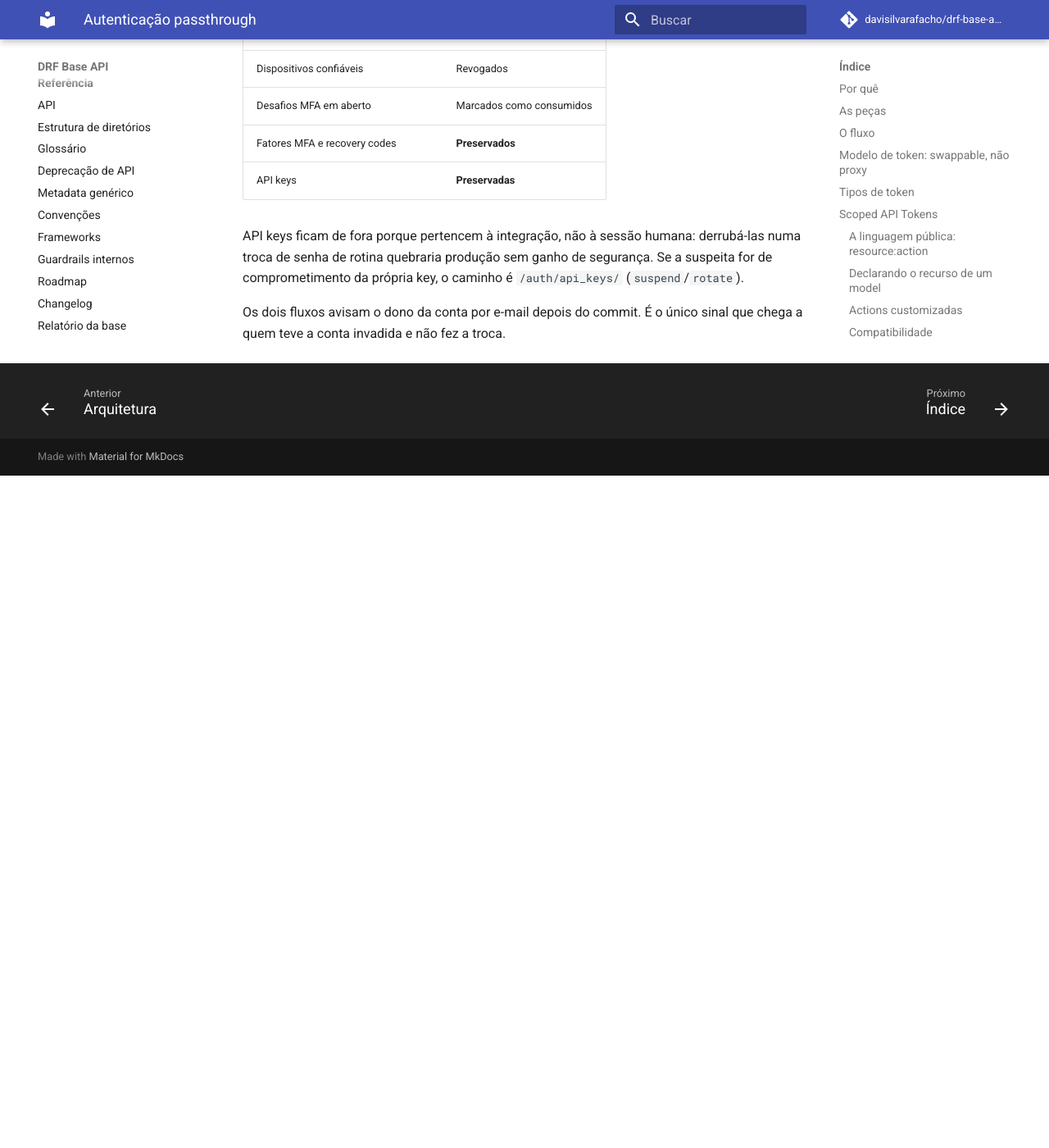
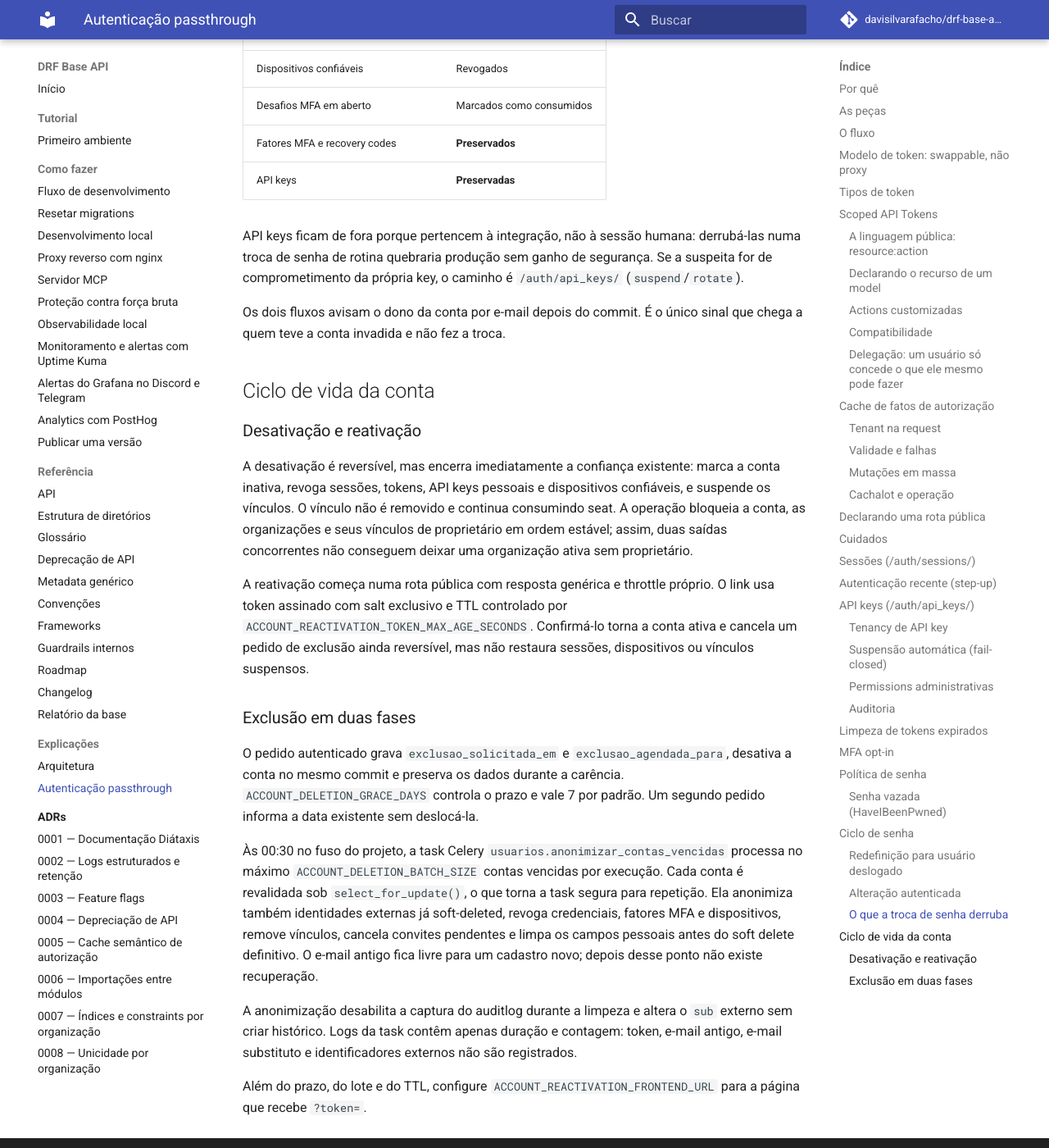
Before and after one commit to davisilvarafacho/django-api-startup-template, an MkDocs documentation site: the page built from docs/explanation/autenticacao.md, in a window 1280 px wide and 1400 px high, scrolled down 12350 px. Shown: the whole window at 82% size. Built offline with MkDocs 1.6.1 and Material for MkDocs 9.7.7, drawn with Linux system fonts in a browser that asks for light colours; comment, search, counter and statistics services are not loaded; before the commit the page ends 12930 px from its top, so only the background shows below that.

Commit message:
docs: documentar ciclo de vida da conta

```diff
--- a/docs/explanation/autenticacao.md
+++ b/docs/explanation/autenticacao.md
@@ -520,3 +520,44 @@
 
 Os dois fluxos avisam o dono da conta por e-mail depois do commit. É o único
 sinal que chega a quem teve a conta invadida e não fez a troca.
+
+## Ciclo de vida da conta
+
+### Desativação e reativação
+
+A desativação é reversível, mas encerra imediatamente a confiança existente:
+marca a conta inativa, revoga sessões, tokens, API keys pessoais e dispositivos
+confiáveis, e suspende os vínculos. O vínculo não é removido e continua
+consumindo seat. A operação bloqueia a conta, as organizações e seus vínculos
+de proprietário em ordem estável; assim, duas saídas concorrentes não conseguem
+deixar uma organização ativa sem proprietário.
+
+A reativação começa numa rota pública com resposta genérica e throttle próprio.
+O link usa token assinado com salt exclusivo e TTL controlado por
+`ACCOUNT_REACTIVATION_TOKEN_MAX_AGE_SECONDS`. Confirmá-lo torna a conta ativa e
+cancela um pedido de exclusão ainda reversível, mas não restaura sessões,
+dispositivos ou vínculos suspensos.
+
+### Exclusão em duas fases
+
+O pedido autenticado grava `exclusao_solicitada_em` e
+`exclusao_agendada_para`, desativa a conta no mesmo commit e preserva os dados
+durante a carência. `ACCOUNT_DELETION_GRACE_DAYS` controla o prazo e vale 7 por
+padrão. Um segundo pedido informa a data existente sem deslocá-la.
+
+Às 00:30 no fuso do projeto, a task Celery
+`usuarios.anonimizar_contas_vencidas` processa no máximo
+`ACCOUNT_DELETION_BATCH_SIZE` contas vencidas por execução. Cada conta é
+revalidada sob `select_for_update()`, o que torna a task segura para repetição.
+Ela anonimiza também identidades externas já soft-deleted, revoga credenciais,
+fatores MFA e dispositivos, remove vínculos, cancela convites pendentes e limpa
+os campos pessoais antes do soft delete definitivo. O e-mail antigo fica livre
+para um cadastro novo; depois desse ponto não existe recuperação.
+
+A anonimização desabilita a captura do auditlog durante a limpeza e altera o
+`sub` externo sem criar histórico. Logs da task contêm apenas duração e
+contagem: token, e-mail antigo, e-mail substituto e identificadores externos não
+são registrados.
+
+Além do prazo, do lote e do TTL, configure
+`ACCOUNT_REACTIVATION_FRONTEND_URL` para a página que recebe `?token=`.
--- a/docs/reference/api.md
+++ b/docs/reference/api.md
@@ -69,6 +69,23 @@
 | `/auth/sessions/` | CRUD read-mostly das sessões do usuário autenticado |
 | `/auth/api_keys/` | CRUD e ciclo de vida (`rotate`/`suspend`/`resume`) de API keys da organização do header `X-Organization` |
 
+## Conta
+
+| Rota | Contrato |
+| --- | --- |
+| `POST /account/deactivate/` | Sessão com reautenticação recente e MFA quando habilitado. Revoga acessos, suspende vínculos e responde `204`. |
+| `POST /account/deletion/` | Mesmos requisitos. Desativa imediatamente, agenda a anonimização e responde `202` com `scheduled_for`. |
+| `POST /account/reactivation/` | Pública. Recebe `email` e responde sempre `202` com o mesmo corpo, exista ou não uma conta reativável. |
+| `POST /account/reactivation/confirm/` | Pública. Recebe `token`; reativa dentro da carência e responde `204`. |
+
+O único proprietário ativo de uma organização ativa recebe
+`409 account.owner_transfer_required` ao tentar desativar ou excluir a conta.
+Repetir um pedido de exclusão devolve
+`409 account.deletion_already_scheduled`, com a data original em
+`context.scheduled_for`; o prazo não é reiniciado. Tokens inválidos, expirados,
+de propósito diferente ou usados fora da carência devolvem
+`400 account.reactivation_invalid`.
+
 ## Senha
 
 | Rota | Contrato |
```
